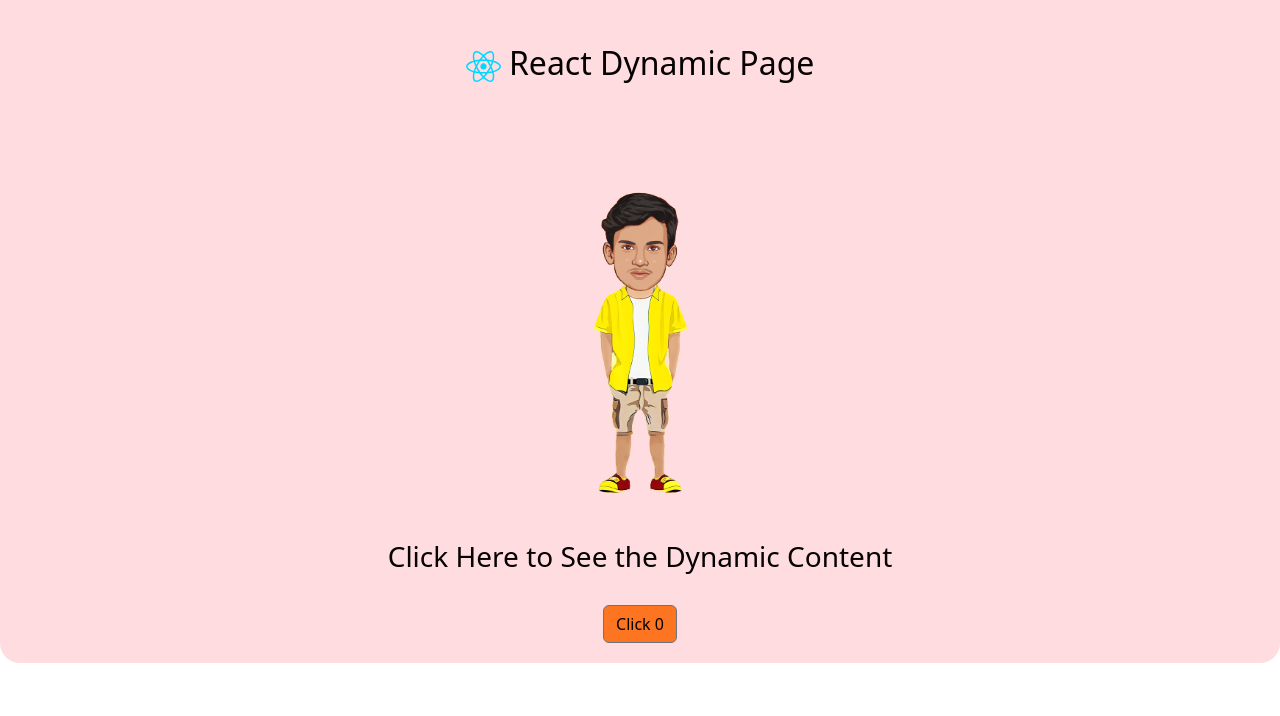
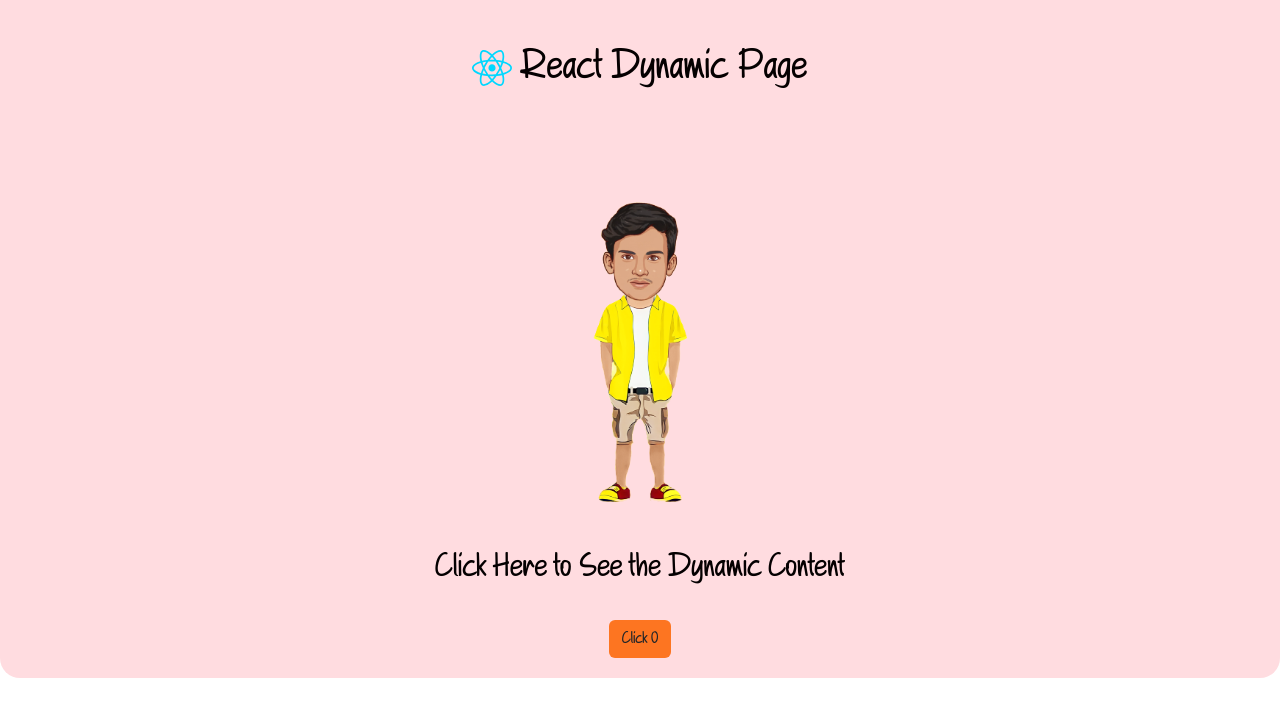
Before and after one commit to muthu12-sudo/Portfolio-MG, a React (Vite) app: page / in a window 1280 px wide. Shown: the top 716 px of the page. Built offline with nearby package versions, Linux system fonts and the light colour scheme.

Commit message:
Update commit

```diff
--- a/src/Header.css
+++ b/src/Header.css
@@ -1,11 +1,20 @@
+*{
+    color:#050001;
+    font-family: 'Note';
+}
+@font-face {
+    font-family: 'Note';
+    src:url('fonts/Note.ttf');
+  }
+
 
 .header{
     text-align: center;
     background: #FFDCE0;
     padding: 20px;
-    color:#050001;
     border-radius: 0 0 20px 20px;
 }
+
 #mg img{
     padding: 10px;
     width:400px;
@@ -14,9 +23,7 @@
 }
 .header button{
     background: #fd7521;
-    color:#050001;
 }
 .header button:hover{
     background: #fef39f;
-    color:#050001;
 }
--- a/src/Header.tsx
+++ b/src/Header.tsx
@@ -9,18 +9,16 @@ function Header() {
     <>
       <div className="header">
         <br></br>
-        <h2>
+        <h1>
           <span>
-            <img src={reactlogo} width="35px" />
+            <img src={reactlogo} width="40px" />
           </span>{" "}
           React Dynamic Page
-        </h2>
+        </h1>
         <img id="mg" src={cartoonmg} width="300px" />
-        <h3>Click Here to See the Dynamic Content</h3>
+        <h2>Click Here to See the Dynamic Content</h2>
         <br />
-        <button
-          className="btn btn-secondary"
-          onClick={() => setCount(count + 1)}>
+        <button className="btn" onClick={() => setCount(count + 1)}>
           Click {count}
         </button>
       </div>
```
Also changed, not shown: src/fonts/Note.ttf (added).
